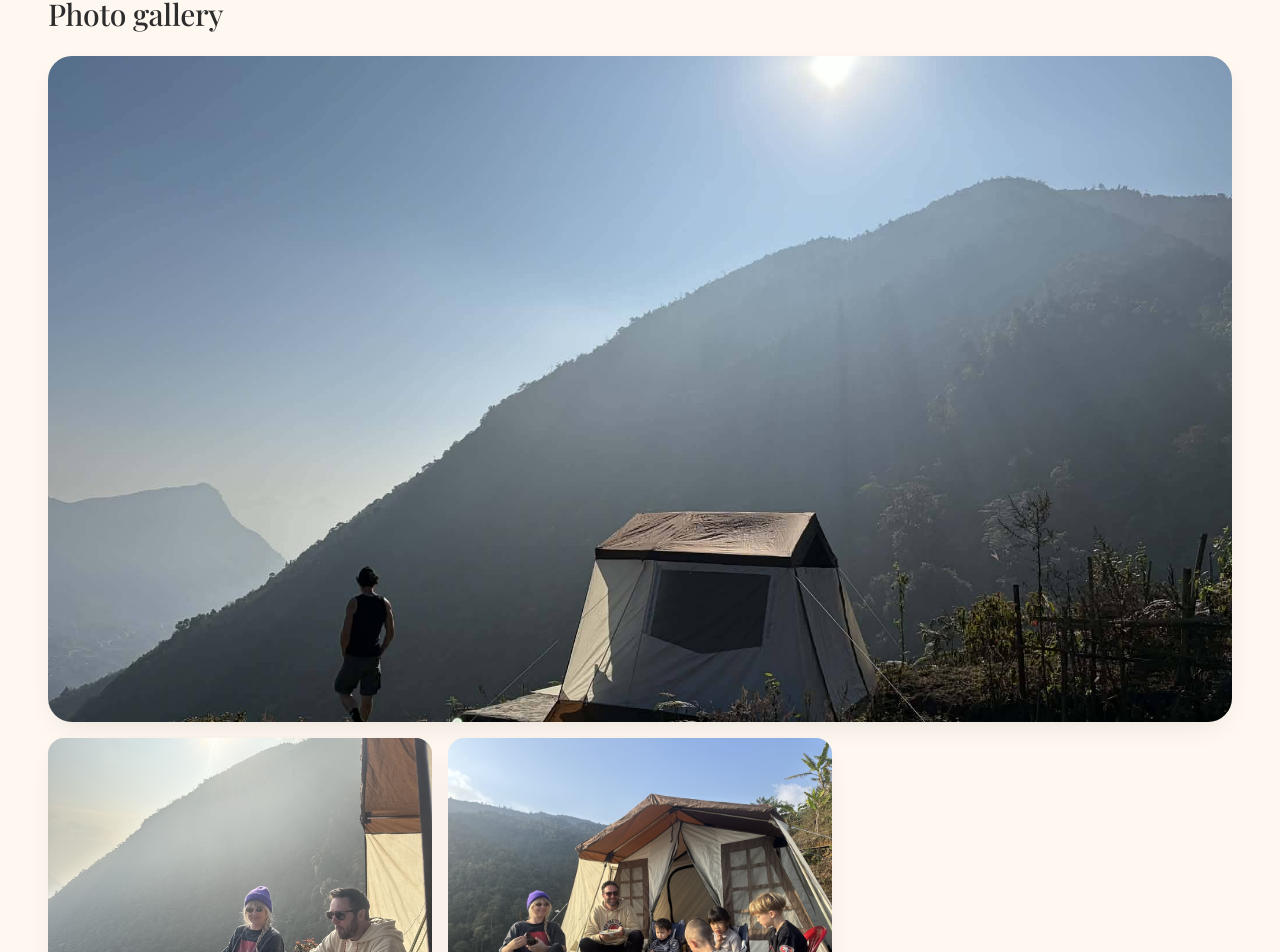
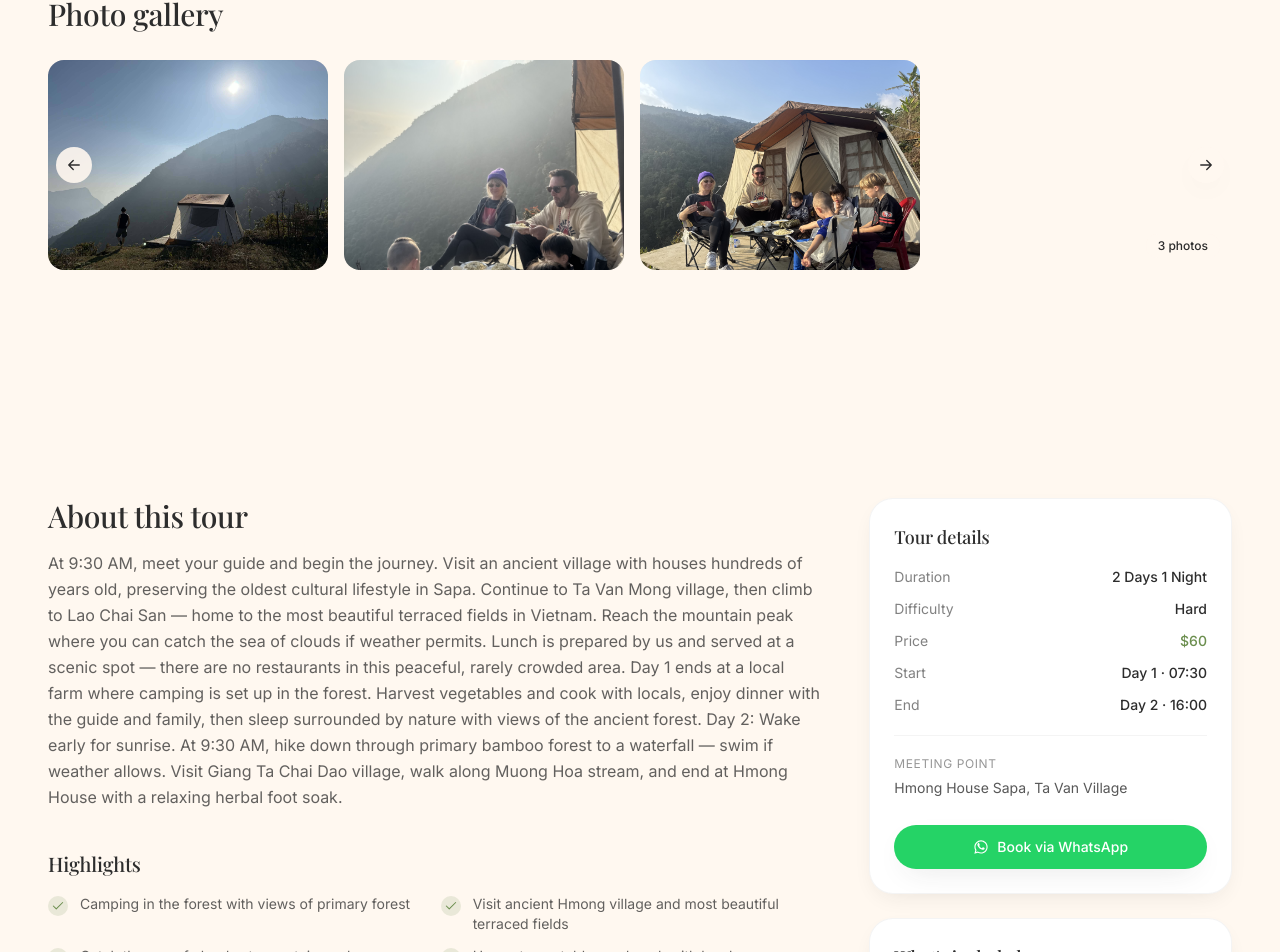
Before and after one commit to lerx11/hmong-house-sapa, a Next.js app: page /tours/2-day-camping-trek in a window 1280 px wide. Shown: the part 689-1641 px from the top of the page. Built offline with nearby package versions, Linux system fonts and the light colour scheme.

Commit message:
Redesign tour photo gallery with horizontal strip and lightbox

```diff
--- a/components/Gallery.jsx
+++ b/components/Gallery.jsx
@@ -1,6 +1,6 @@
 "use client";
 
-import { useState, useEffect, useCallback } from "react";
+import { useState, useEffect, useCallback, useRef } from "react";
 import Image from "next/image";
 import { motion, AnimatePresence } from "framer-motion";
 import { siteConfig } from "@/data/siteConfig";
@@ -199,9 +199,11 @@ export default function Gallery() {
   );
 }
 
-// -------- Tour page photo gallery (featured + grid, with lightbox) --------
+// -------- Tour page photo gallery (horizontal scroll strip + lightbox) --------
 // Exported separately so the server-component tour page can import it (it's a
 // Client Component via the "use client" directive at the top of this file).
+// The keyframe/state logic from useLightbox is reused (keyboard nav is React-side,
+// so it also works here without touching page.js).
 export function TourPhotoGallery({ images = [], tourName = "" }) {
   const {
     active,
@@ -212,66 +214,73 @@ export function TourPhotoGallery({ images = [], tourName = "" }) {
     current,
     normalized,
   } = useLightbox(images, tourName);
+  const stripRef = useRef(null);
 
   if (!normalized.length) return null;
 
-  const featured = normalized[0];
-  const rest = normalized.slice(1);
+  // Smoothly scroll the strip by roughly one card width.
+  const scrollStrip = (dir) => {
+    const el = stripRef.current;
+    if (el) el.scrollBy({ left: dir * 312, behavior: "smooth" });
+  };
 
   return (
     <>
-      <div className="w-full space-y-4">
-        {/* Featured image — first one, full width */}
-        {featured && (
+      {/* Horizontal scrollable strip */}
+      <div className="relative">
+        <div
+          ref={stripRef}
+          className="flex snap-x snap-mandatory gap-4 overflow-x-auto scroll-smooth py-1 [scrollbar-width:none] [&::-webkit-scrollbar]:hidden"
+        >
+          {normalized.map((img, i) => (
             <button
+              key={i}
               type="button"
-            onClick={() => setActive(0)}
-            aria-label={`Open image: ${featured.alt}`}
-            className="group relative block w-full overflow-hidden rounded-3xl shadow-soft aspect-[16/9] bg-ink/5"
-          >
-            <Image
-              src={featured.src}
-              alt={featured.alt}
-              fill
-              sizes="100vw"
-              className="object-cover transition-transform duration-700 ease-out group-hover:scale-105"
-            />
-            <span className="absolute inset-0 bg-gradient-to-t from-ink/30 to-transparent opacity-0 transition-opacity duration-300 group-hover:opacity-100" />
-          </button>
-        )}
-
-        {/* Thumbnails: 2 cols on mobile, 3 cols on desktop */}
-        {rest.length > 0 && (
-          <div className="grid grid-cols-2 gap-4 md:grid-cols-3">
-            {rest.map((img, idx) => {
-              // The real index in the full normalized array is idx + 1
-              const realIndex = idx + 1;
-              return (
-                <button
-                  key={idx}
-                  type="button"
-                  onClick={() => setActive(realIndex)}
+              onClick={() => setActive(i)}
               aria-label={`Open image: ${img.alt}`}
-                  className="group relative block w-full overflow-hidden rounded-2xl shadow-soft aspect-[4/3] bg-ink/5"
+              className="group relative aspect-[4/3] w-[240px] flex-shrink-0 snap-start overflow-hidden rounded-2xl bg-ink/5 outline-none md:w-[280px]"
             >
               <Image
                 src={img.src}
                 alt={img.alt}
                 fill
-                    sizes="(max-width: 768px) 50vw, 33vw"
+                sizes="(max-width: 768px) 55vw, 25vw"
                 className="object-cover transition-transform duration-500 group-hover:scale-105"
               />
-                  <span className="absolute inset-0 bg-gradient-to-t from-ink/40 to-transparent opacity-0 transition-opacity duration-300 group-hover:opacity-100" />
+              <span className="absolute inset-0 bg-cream/0 transition-colors duration-300 group-hover:bg-cream/5" />
             </button>
-              );
-            })}
-          </div>
-        )}
+          ))}
         </div>
 
-      <Lightbox
+        {/* Desktop scroll arrows (hidden on mobile) */}
+        <button
+          type="button"
+          onClick={() => scrollStrip(-1)}
+          aria-label="Scroll photos left"
+          className="absolute left-2 top-1/2 hidden h-9 w-9 -translate-y-1/2 place-items-center rounded-full bg-cream/90 text-ink shadow-soft backdrop-blur-sm transition-colors hover:bg-gold hover:text-cream md:grid"
+        >
+          <ArrowLeftIcon width={18} height={18} />
+        </button>
+        <button
+          type="button"
+          onClick={() => scrollStrip(1)}
+          aria-label="Scroll photos right"
+          className="absolute right-2 top-1/2 hidden h-9 w-9 -translate-y-1/2 place-items-center rounded-full bg-cream/90 text-ink shadow-soft backdrop-blur-sm transition-colors hover:bg-gold hover:text-cream md:grid"
+        >
+          <ArrowRightIcon width={18} height={18} />
+        </button>
+
+        {/* Counter indicator */}
+        <span className="pointer-events-none absolute bottom-4 right-3 rounded-full bg-cream/90 px-3 py-1 text-xs font-medium text-ink backdrop-blur-sm">
+          {normalized.length} photos
+        </span>
+      </div>
+
+      {/* Lightbox with counter, touch swipe and click-outside close */}
+      <TourLightbox
+        active={active}
         current={current}
-        active={active}
+        total={normalized.length}
         close={close}
         next={next}
         prev={prev}
@@ -279,3 +288,99 @@ export function TourPhotoGallery({ images = [], tourName = "" }) {
     </>
   );
 }
+
+// Fullscreen lightbox for the tour gallery. Keyboard navigation (Esc / arrows)
+// is handled by useLightbox's keydown listener and applies to this modal too.
+function TourLightbox({ active, current, total, close, next, prev }) {
+  // Track the horizontal swipe distance for touch support.
+  const touchStartX = useRef(null);
+
+  return (
+    <AnimatePresence>
+      {current && (
+        <motion.div
+          initial={{ opacity: 0 }}
+          animate={{ opacity: 1 }}
+          exit={{ opacity: 0 }}
+          className="fixed inset-0 z-[60] flex items-center justify-center bg-ink/85 p-4 backdrop-blur-sm"
+          onClick={close}
+        >
+          {/* Close button */}
+          <button
+            type="button"
+            onClick={close}
+            aria-label="Close lightbox"
+            className="absolute right-4 top-4 grid h-11 w-11 place-items-center rounded-full bg-cream/10 text-cream transition-colors hover:bg-cream/20"
+          >
+            <CloseIcon />
+          </button>
+
+          {/* Prev (desktop) */}
+          <button
+            type="button"
+            onClick={(e) => {
+              e.stopPropagation();
+              prev();
+            }}
+            aria-label="Previous image"
+            className="absolute left-2 top-1/2 grid h-11 w-11 -translate-y-1/2 place-items-center rounded-full bg-cream/10 text-cream transition-colors hover:bg-cream/20 sm:left-4"
+          >
+            <ArrowLeftIcon />
+          </button>
+
+          {/* Image (captures touch for swipe) */}
+          <AnimatePresence mode="wait">
+            <motion.div
+              key={active}
+              initial={{ opacity: 0, scale: 0.96 }}
+              animate={{ opacity: 1, scale: 1 }}
+              exit={{ opacity: 0, scale: 0.96 }}
+              transition={{ duration: 0.25 }}
+              className="relative max-h-[85vh] max-w-5xl"
+              onClick={(e) => e.stopPropagation()}
+              onTouchStart={(e) => {
+                touchStartX.current = e.touches[0].clientX;
+              }}
+              onTouchEnd={(e) => {
+                if (touchStartX.current === null) return;
+                const dx = e.changedTouches[0].clientX - touchStartX.current;
+                touchStartX.current = null;
+                if (dx < -50) next();
+                if (dx > 50) prev();
+              }}
+            >
+              <Image
+                src={current.src}
+                alt={current.alt}
+                width={1200}
+                height={900}
+                className="max-h-[85vh] w-auto rounded-2xl object-contain"
+              />
+              <p className="mt-3 text-center text-sm text-cream/80">
+                {current.alt}
+              </p>
+            </motion.div>
+          </AnimatePresence>
+
+          {/* Next (desktop) */}
+          <button
+            type="button"
+            onClick={(e) => {
+              e.stopPropagation();
+              next();
+            }}
+            aria-label="Next image"
+            className="absolute right-2 top-1/2 grid h-11 w-11 -translate-y-1/2 place-items-center rounded-full bg-cream/10 text-cream transition-colors hover:bg-cream/20 sm:right-4"
+          >
+            <ArrowRightIcon />
+          </button>
+
+          {/* Counter 1 / N */}
+          <span className="absolute bottom-4 left-1/2 -translate-x-1/2 rounded-full bg-cream/15 px-3 py-1 text-xs font-medium text-cream backdrop-blur-sm">
+            {active + 1} / {total}
+          </span>
+        </motion.div>
+      )}
+    </AnimatePresence>
+  );
+}
```
Lines whose indentation alone changed are shown as unchanged.
